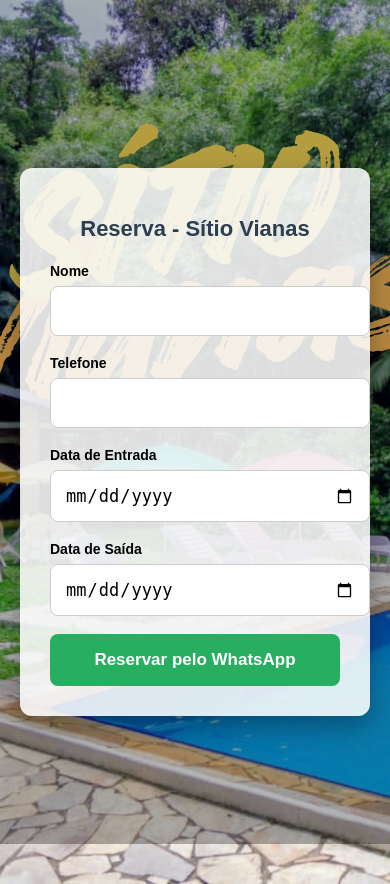
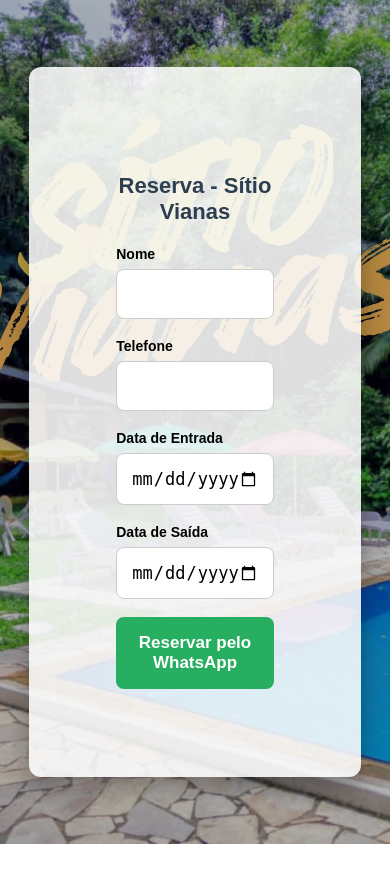
Before and after one commit to thicotav/sitiovianas, a Django app: page /reservar/ in a window 390 px wide. After the commit the page ends 844 px from the top, so only its background shows below. Run offline with Django 5.2, Linux system fonts and the light colour scheme.

Commit message:
ajustando o formulario.html

```diff
--- a/templates/reservas/formulario.html
+++ b/templates/reservas/formulario.html
@@ -6,6 +6,10 @@
     <title>Reserva - Sítio Vianas</title>
 
     <style>
+
+    *{
+        box-sizing: border-box;
+    }
 
         body {
             font-family: Arial, sans-serif;
@@ -27,7 +31,7 @@
             border-radius: 12px;
             box-shadow: 0 10px 25px rgba(0,0,0,0.3);
             width: 95%;
-            max-width: 450px;
+            max-width: 420px;
             position: relative;
             z-index: 1;
         }
@@ -87,7 +91,7 @@
 
         @media (max-width: 600px){
 
-            container{
+            .container{
                 width: 95%;
                 padding: 25%;
             }
```
